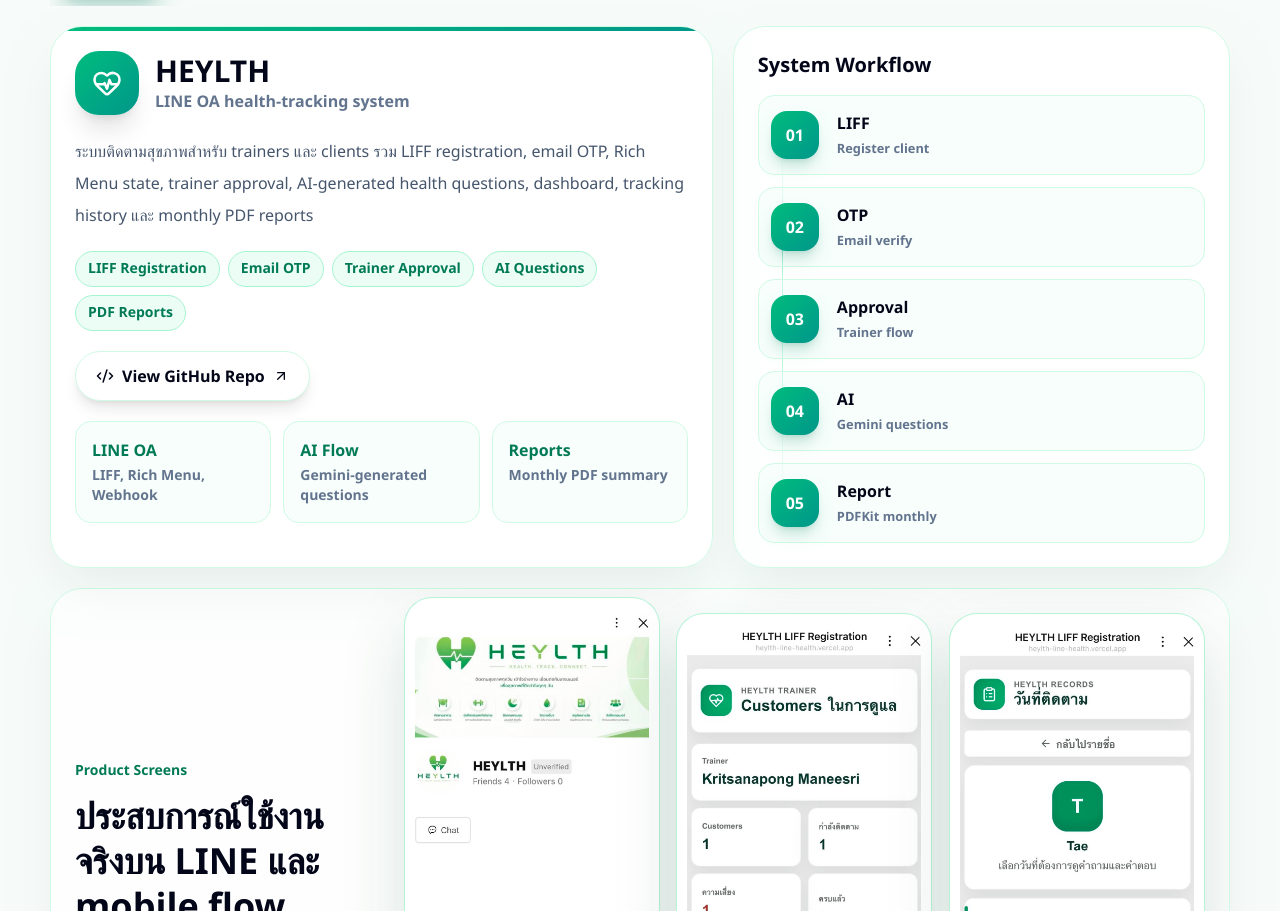
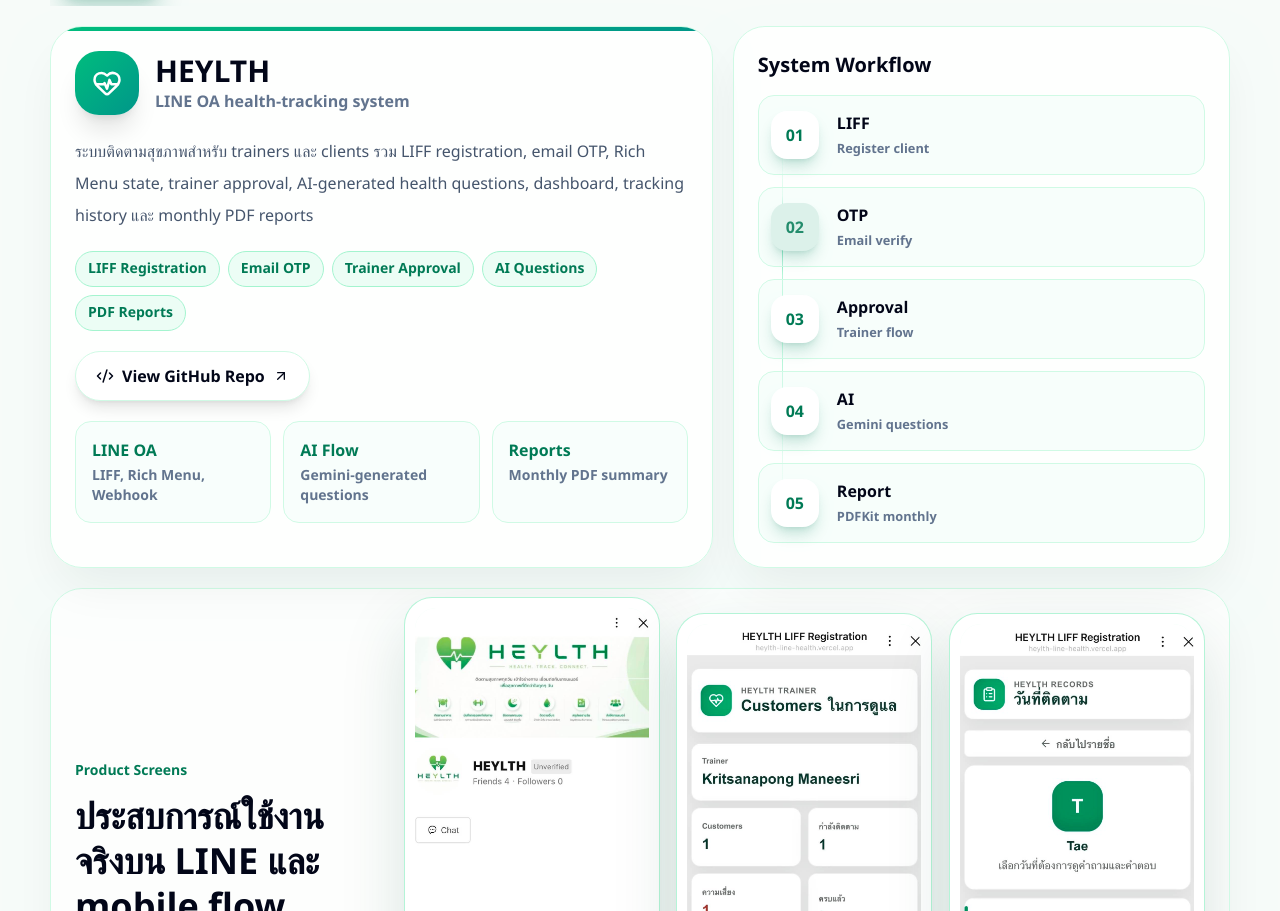
Before and after one commit to KHUNKUN2003/portfolio, a React (Vite) app: page / in a window 1280 px wide. Shown: the part 1783-2694 px from the top of the page. Built offline with nearby package versions, Linux system fonts and the light colour scheme; a web font is replaced by a local one.

Commit message:
Pulse workflow badge color with runner

```diff
--- a/src/main.jsx
+++ b/src/main.jsx
@@ -238,7 +238,8 @@
     bgSoft: "bg-emerald-50/35",
     viaSoft: "via-emerald-200",
     lineRun: "via-emerald-500",
-    number: "from-emerald-500 to-teal-600 text-white shadow-emerald-700/20",
+    solid: "bg-emerald-600",
+    numberShadow: "shadow-emerald-700/20",
     tab: "border-emerald-600 bg-emerald-600 text-white shadow-emerald-700/20",
     hover: "hover:bg-emerald-50 hover:text-emerald-700"
   },
@@ -251,7 +252,8 @@
     bgSoft: "bg-orange-50/45",
     viaSoft: "via-orange-200",
     lineRun: "via-orange-500",
-    number: "from-orange-500 to-amber-500 text-white shadow-orange-700/20",
+    solid: "bg-orange-500",
+    numberShadow: "shadow-orange-700/20",
     tab: "border-orange-500 bg-orange-500 text-white shadow-orange-700/20",
     hover: "hover:bg-orange-50 hover:text-orange-700"
   },
@@ -264,7 +266,8 @@
     bgSoft: "bg-green-50/45",
     viaSoft: "via-green-200",
     lineRun: "via-green-600",
-    number: "from-green-600 to-lime-600 text-white shadow-green-700/20",
+    solid: "bg-green-600",
+    numberShadow: "shadow-green-700/20",
     tab: "border-green-600 bg-green-600 text-white shadow-green-700/20",
     hover: "hover:bg-green-50 hover:text-green-700"
   },
@@ -277,7 +280,8 @@
     bgSoft: "bg-sky-50/45",
     viaSoft: "via-sky-200",
     lineRun: "via-sky-500",
-    number: "from-sky-500 to-blue-600 text-white shadow-sky-700/20",
+    solid: "bg-sky-600",
+    numberShadow: "shadow-sky-700/20",
     tab: "border-sky-600 bg-sky-600 text-white shadow-sky-700/20",
     hover: "hover:bg-sky-50 hover:text-sky-700"
   }
@@ -673,6 +677,7 @@
 function Workflow({ project }) {
   const accent = accentClass[project.accent] ?? accentClass.emerald;
   const reduceMotion = useReducedMotion();
+  const lineDuration = 2.8;
   return (
     <article className={`rounded-[2rem] border ${accent.border} bg-white/84 p-6 shadow-2xl shadow-emerald-950/7`}>
       <h3 className="mb-4 text-xl font-black">System Workflow</h3>
@@ -686,7 +691,22 @@
         </span>
         {project.workflow.map(([title, text], index) => (
           <motion.div key={title} className={`relative grid min-h-20 grid-cols-[54px_1fr] items-center gap-3 rounded-2xl border ${accent.border} ${accent.bgSoft} p-3`} initial={{ opacity: 0, x: 20 }} animate={{ opacity: 1, x: 0 }} transition={{ delay: index * 0.06 }}>
-            <span className={`z-10 grid size-12 place-items-center rounded-2xl bg-gradient-to-br font-black shadow-lg ${accent.number}`}>{String(index + 1).padStart(2, "0")}</span>
+            <span className={`relative z-10 grid size-12 overflow-hidden place-items-center rounded-2xl bg-white font-black ${accent.text} shadow-lg ${accent.numberShadow}`}>
+              <span className="relative z-0">{String(index + 1).padStart(2, "0")}</span>
+              <motion.span
+                className={`absolute inset-0 z-10 grid place-items-center text-white ${accent.solid}`}
+                animate={reduceMotion ? { opacity: 0 } : { opacity: [0, 0, 1, 1, 0] }}
+                transition={{
+                  duration: 0.62,
+                  repeat: Infinity,
+                  repeatDelay: lineDuration - 0.62,
+                  delay: 0.14 + index * 0.48,
+                  ease: "easeInOut"
+                }}
+              >
+                {String(index + 1).padStart(2, "0")}
+              </motion.span>
+            </span>
             <span><strong className="block font-black">{title}</strong><small className="font-bold text-slate-500">{text}</small></span>
           </motion.div>
         ))}
```
